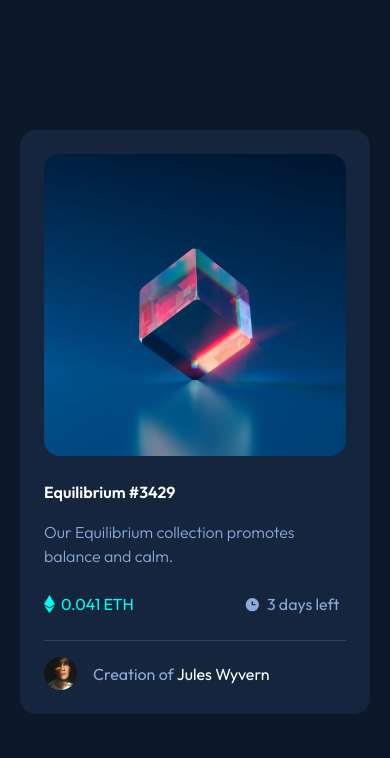
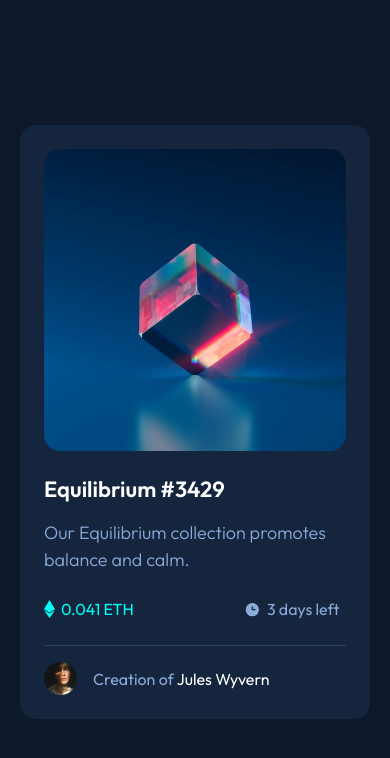
Before and after one commit to zouvier/nft-card, a plain HTML site: page index.html in a window 390 px wide. Drawn offline with Linux system fonts and the light colour scheme.

Commit message:
fixed issues with responsiveness

```diff
--- a/index.html
+++ b/index.html
@@ -10,55 +10,77 @@
   <link href="https://fonts.googleapis.com/css2?family=Outfit:wght@300;400;600&display=swap" rel="stylesheet">
   <link rel="icon" type="image/png" sizes="32x32" href="./images/favicon-32x32.png">
   <link rel="stylesheet" href="./css/output.css">
+
   <title>Frontend Mentor | NFT preview card component</title>
+
 </head>
 
 <body class="bg-nft-main-bg-blue grid h-screen place-items-center font-outfit">
-  <div class="bg-nft-card-bg-blue max-w-[21.875rem] min-w-[20.438rem] flex flex-col p-6 rounded-2xl">
-    <div class="">
-      <a href="index.html">
-      <div class="z-20 w-[302px] h-[302px] absolute grid place-items-center bg-transparent transition duration-300 ease-in-out delay-800 hover:bg-nft-cyan-hover opacity-0 hover:opacity-100 rounded-2xl">
-      <img class="" src="./images/icon-view.svg">
+  <main>
+    <div class="bg-nft-card-bg-blue max-w-[21.875rem] flex flex-col p-6 rounded-2xl" role="main">
+
+      <h1 class="hidden" role="heading">NFT Card</h1>
+
+
+      <div class="relative">
+        <a href="index.html"
+          class=" rounded-2xl group grid place-items-center focus:outline-none focus:ring focus:outline-nft-white"
+          aria-label="link to view the NFT in detail">
+          <div
+            class=" absolute flex h-full w-full items-center justify-center rounded-2xl bg-nft-cyan-hover opacity-0 transition-opacity group-hover:opacity-100 group-focus-visible:opacity-100 ">
+            <img class="absolute opacity-100 z-20" src="./images/icon-view.svg">
           </div>
+          <img class="rounded-2xl" src="./images/image-equilibrium.jpg" alt="image of cube balanced on a single point">
         </a>
-      <img class="rounded-2xl" src="./images/image-equilibrium.jpg">
       </div>
-    <div class="py-6">
-      <a href="index.html">
-      <p class="pb-4 text-nft-white font-semibold hover:text-nft-cyan" ">Equilibrium #3429</p>
+
+
+      <div class="py-6" role="contentinfo">
+        <a href="index.html"
+          class="rounded-2xl text-nft-white font-semibold hover:text-nft-cyan text-[1.375rem] leading-7 focus:outline-none focus:ring focus-visible:text-nft-cyan focus:outline-nft-white"
+          aria-label="Name of the NFT and the unique Number">
+          Equilibrium #3429
         </a>
+        <p class="text-nft-blue font-light text-[1.125rem] mt-4" role="contentinfo">Our Equilibrium collection promotes
+          balance and calm.</p>
+      </div>
 
-      <p class="text-nft-blue font-light">Our Equilibrium collection promotes balance and calm.</p>
-    </div>
-    <div class="flex space-x-[6.875rem] pb-6">
-      <div class="flex space-x-[0.375rem]">
-        <svg class="self-center " width="11" height="18" xmlns="http://www.w3.org/2000/svg">
+
+      <div class="flex gap-[6.875rem] pb-6" role="contentinfo">
+        <div class="flex gap-[0.375rem]">
+          <svg class="self-center " width="11" height="18" xmlns="http://www.w3.org/2000/svg" aria-hidden="true"
+            focusable="false">
             <path d="M11 10.216 5.5 18 0 10.216l5.5 3.263 5.5-3.262ZM5.5 0l5.496 9.169L5.5 12.43 0 9.17 5.5 0Z"
               fill="#00FFF8" />
           </svg>
-        <p class="text-nft-cyan ">0.041 ETH</p>
+          <p class="text-nft-cyan " role="contentinfo">0.041 ETH</p>
         </div>
-      <div class="flex space-x-[0.375rem]">
-        <svg class="self-center" width="17" height="17" xmlns="http://www.w3.org/2000/svg">
+        <div class="flex gap-[0.375rem]">
+          <svg class="self-center" width="17" height="17" xmlns="http://www.w3.org/2000/svg" aria-hidden="true"
+            focusable="false">
             <path
               d="M8.305 2.007a6.667 6.667 0 1 0 0 13.334 6.667 6.667 0 0 0 0-13.334Zm2.667 7.334H8.305a.667.667 0 0 1-.667-.667V6.007a.667.667 0 0 1 1.334 0v2h2a.667.667 0 0 1 0 1.334Z"
               fill="#8BACD9" />
           </svg>
-        <p class="text-nft-blue">3 days left</p>
+          <p class="text-nft-blue" role="contentinfo">3 days left</p>
         </div>
       </div>
+
       <hr class="border-nft-line-blue pb-4">
-    <div class="flex space-x-4">
-      <img class='w-[2.063rem] ' src="./images/image-avatar.png">
-      <div class="flex self-center space-x-1">
-        <p class="text-nft-blue ">
+
+      <div class="flex gap-4" role="contentinfo">
+        <img class='w-[2.063rem] ' src="./images/image-avatar.png" alt="An image of the creator that made the NFT">
+        <div class="flex self-center gap-1">
+          <p class="text-nft-blue" role="contentinfo">
             Creation of
-        <a class="text-nft-white hover:text-nft-cyan" href="index.html"> Jules Wyvern</a>
+            <a class="focus:outline-none focus:outline-nft-white focus:ring rounded-2xl text-nft-white hover:text-nft-cyan focus-visible:text-nft-cyan"
+              href="index.html" aria-label="link to the creators page"> Jules Wyvern</a>
           </p>
         </div>
       </div>
+
     </div>
-
+  </main>
 </body>
 
 </html>
```
Also changed, not shown: css/output.css. Lines whose indentation alone changed are shown as unchanged.
